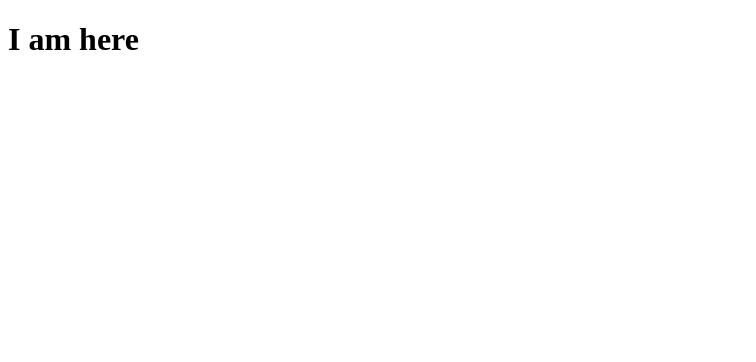
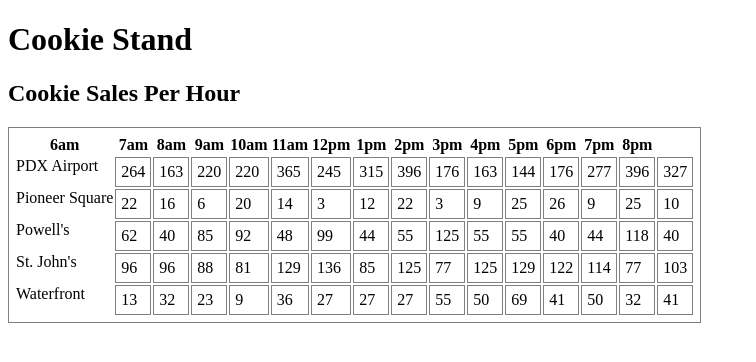
Before and after one commit to ChristinaMills/cookie_stand, a plain HTML site: page index.html in a window 1280 px wide. Shown: the whole page, without its empty margins (0-756 px from the left). Drawn offline with Linux system fonts and the light colour scheme.

Commit message:
added table row titles and populated with data

```diff
--- a/index.html
+++ b/index.html
@@ -1,10 +1,43 @@
 <!DOCTYPE html>
 <html>
     <head>
+        <style>
+            table, td, tr {
+                border: solid 1px grey;
+                padding: 5px;
+            }
+        </style>
     </head>
     <body>
-        <h1> I am here </h1>
-        <ul id="pdxCookie"> </ul>
+        <h1> Cookie Stand</h1>
+            <section>
+                <h1> Cookie Sales Per Hour </h1>
+                <table>
+                    <thead>
+                        <th>6am </th>
+                        <th>7am </th>
+                        <th>8am </th>
+                        <th>9am </th>
+                        <th>10am </th>
+                        <th>11am </th>
+                        <th>12pm </th>
+                        <th>1pm </th>
+                        <th>2pm </th>
+                        <th>3pm </th>
+                        <th>4pm </th>
+                        <th>5pm </th>
+                        <th>6pm </th>
+                        <th>7pm </th>
+                        <th>8pm </th>
+                    </thead>
+
+                    <tbody id="stores">
+
+
+                    </tbody>
+
+                </table>
+            </section>
 
 
     <script src="sales.js"></script>
--- a/sales.js
+++ b/sales.js
@@ -1,98 +1,53 @@
 
-function BobStore ( storeLocation, minCustomer, maxCustomer, avgCookies, id, openHours) {
+function Store(storeLocation, minCustomer, maxCustomer, avgCookies, id, openHours) {
     this.storeLocation = storeLocation,
         this.minCustomer = minCustomer,
         this.maxCustomer = maxCustomer,
         this.avgCookies = avgCookies,
         this.id = id,
-    this.cookiesPerHour = [],
+        this.cookiesPerHour = []
         this.openHours = ['6am: ', '7am: ', '8am: ', '9am: ', '10am: ', '11am: ', '12pm: ', '1pm: ', '2pm: ', '3pm: ', '4pm: ', '5pm: ', '6pm: ', '7pm: ', '8pm: '];
+        this.addToDom();
 }
 
-BobStore.prototype.calculateCust = function () {
+Store.prototype.calculateCust = function () {
     return Math.floor(Math.random() * (this.maxCustomer - this.minCustomer) + this.minCustomer);
 }
 
-BobStore.prototype.avgSalePerCustomer = function() {
+
+Store.prototype.avgSalePerCustomer = function () {
     return this.calculateCust() * this.avgCookies;
 }
 
+
 //total sales per hr
-BobStore.prototype.calcCookieData = function () {
+Store.prototype.calcCookieData = function () {
     for (var i = 0; i < this.openHours.length; i++) {
         this.cookiesPerHour.push(Math.floor(this.avgSalePerCustomer()));
     }
     return this.cookiesPerHour;
-
 }
 
-BobStore.prototype.addToDom =  function () {
-        var listAdd = document.getElementById( 'id' );
+    Store.prototype.addToDom = function () {
+        this.calcCookieData();
+        var container = document.getElementById("stores");
+        var newRow = document.createElement('tr');
+        newRow.setAttribute('id', this.id);
+        newRow.innerHTML = this.storeLocation;
+        container.appendChild(newRow);
 
-        this.calcCookieData();
-        for (var i = 0; i < this.openHours.length; i++) {
-            var cookieLi = document.createElement('li');
-            cookieLi.innerHTML = (this.openHours[i] + this.cookiesPerHour[i] + ' cookies');
-            listAdd.appendChild(cookieLi);
+
+        for (var i = 0; i < 15; i++) {
+            var container = document.getElementById(this.id);
+            var newTableData = document.createElement('td')
+            newTableData.innerText = this.cookiesPerHour[i]; //[i]
+            container.appendChild(newTableData);
         }
     }
 
-var pdxAirport = new BobStore('PDX Airport', 23, 65, 6.3)
-var pioneerSquare = new BobStore('Pioneer Square', 3, 24, 1.2)
-var powells = new BobStore('Powell\'s', 11, 38, 3.7)
-var stJohns = new BobStore('St. John\'s', 20, 38, 3.7)
-var waterfront = new BobStore('Waterfront', 2, 16, 4.6)
 
-pdxAirport.storeLocation
-
-
-
-// var openHours = ['6am: ', '7am: ', '8am: ', '9am: ', '10am: ', '11am: ', '12pm: ', '1pm: ', '2pm: ', '3pm: ', '4pm: ', '5pm: ', '6pm: ', '7pm: ', '8pm: '];
-
-// var pdxAirport = {
-//     location: 'PDX Airport',
-//     minCustomer: 23,
-//     maxCustomer: 65,
-//     avgCookies: 6.3,
-//     cookiesPerHour: [],
-//     totalCookies: 0,
-
-//     getTotal: function () {
-//         for (var i = 0; i < openHours.length; i++) {
-
-//             this.totalCookies += this.cookiesPerHour[i];
-//         }
-//     },
-
-//     calculateCust: function () {
-//         return Math.floor(Math.random() * (this.maxCustomer - this.minCustomer) + this.minCustomer);
-//     },
-
-//     avgSalePerCustomer: function () {
-//         return this.calculateCust() * this.avgCookies;
-//     },
-
-//     calcCookieData: function () {
-//         for (var i = 0; i < openHours.length; i++) {
-//             this.cookiesPerHour.push(Math.floor(this.avgSalePerCustomer()));
-//         }
-//     },
-
-//     addToDom: function () {
-//         var listAdd = document.getElementById( 'pdxCookie' );
-
-//         this.calcCookieData();
-//         for (var i = 0; i < openHours.length; i++) {
-//             var cookieLi = document.createElement('li');
-//             cookieLi.innerHTML = (openHours[i] + this.cookiesPerHour[i] + ' cookies');
-//             listAdd.appendChild(cookieLi);
-//         }
-
-//         this.getTotal();
-//         var totalLi = document.createElement('li');
-//         totalLi.innerText = ('Total Cookies: ' + this.totalCookies);
-//         listAdd.appendChild(totalLi);
-//     }
-// }
-
-// pdxAirport.addToDom();
+    var pdxAirport = new Store('PDX Airport', 23, 65, 6.3, 'pdx-airport');
+    var pioneerSquare = new Store('Pioneer Square', 3, 24, 1.2, 'pioneer-square');
+    var powells = new Store('Powell\'s', 11, 38, 3.7, 'powell');
+    var stJohns = new Store('St. John\'s', 20, 38, 3.7, 'st-johns');
+    var waterfront = new Store('Waterfront', 2, 16, 4.6, 'waterfront');
```
Also changed, not shown: style.css (added). Lines whose indentation alone changed are shown as unchanged.
